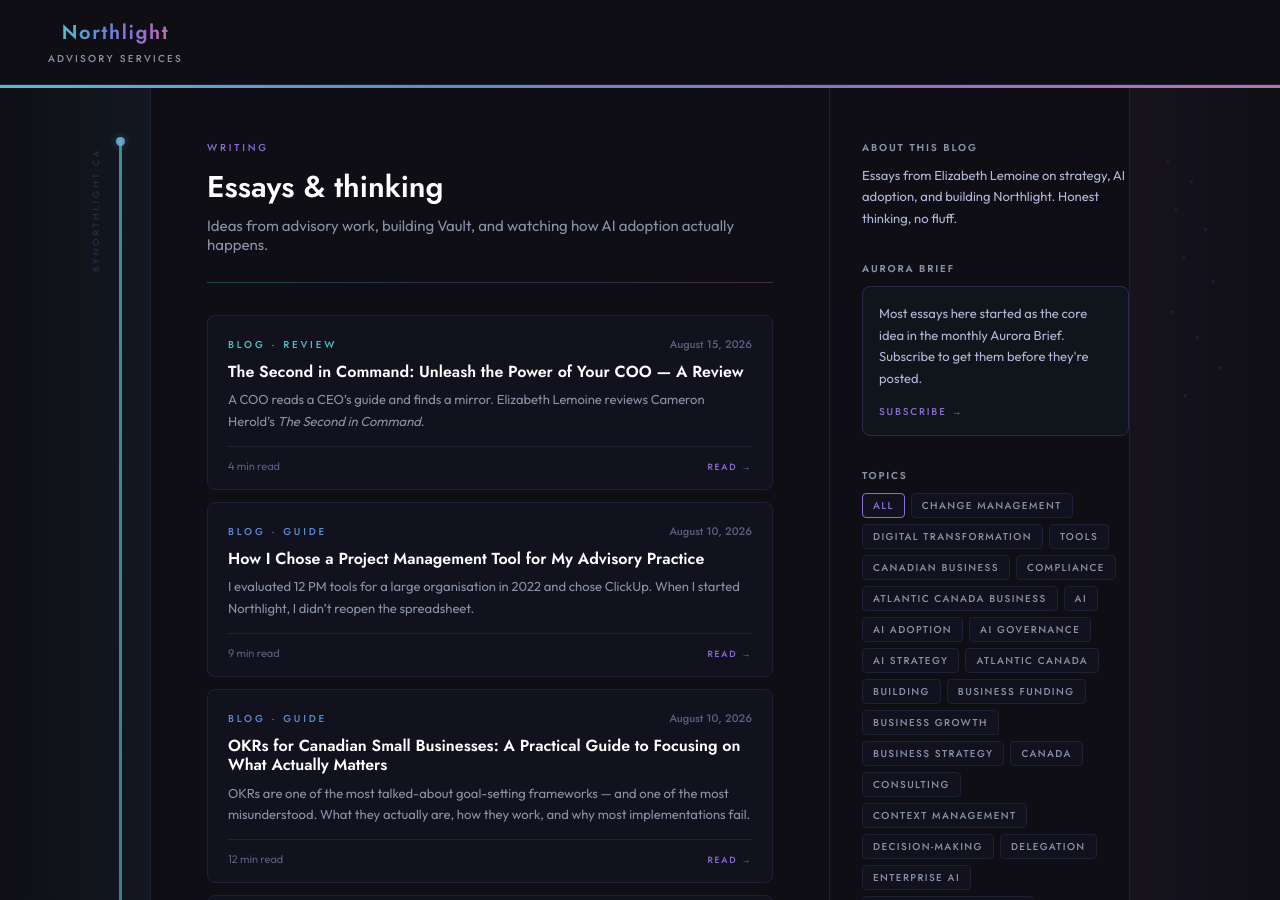
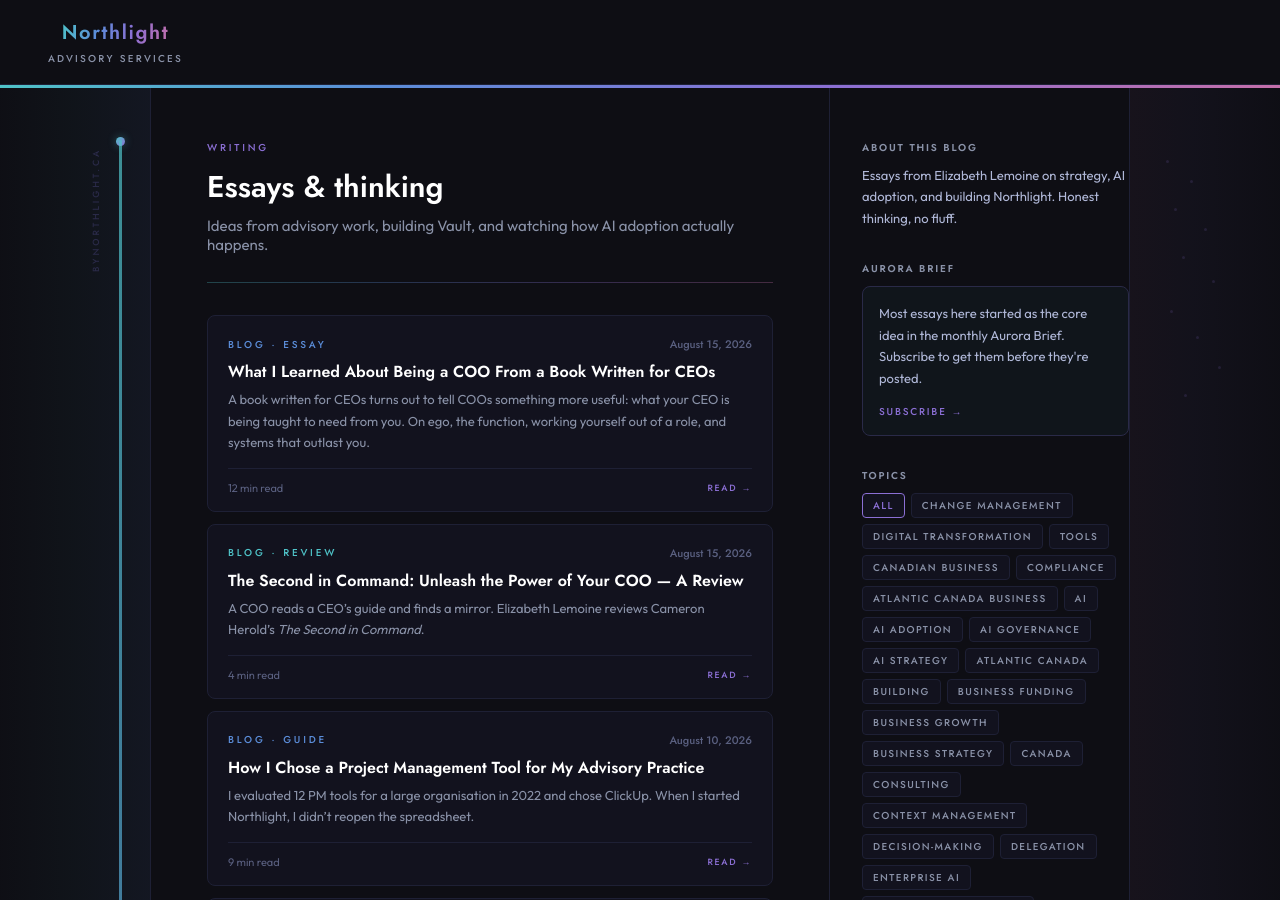
Before and after one commit to elizabethlemoine33-commits/bynorthlight-site, a Jekyll site: the page blog/index.html, which Jekyll copies as it is, in a window 1280 px wide and 900 px high. Built offline with Jekyll 4.4.1, drawn with Linux system fonts in a browser that asks for light colours.

Commit message:
Add COO essay: What I Learned About Being a COO From a Book Written for CEOs
12-minute Blog · Essay drawing on Cameron Herold's The Second in Command,
read from both chairs (COO and founder). Covers the person, the function,
the work, and where the book gets complicated. Cross-links to the standalone
review post. Blog index updated to 31 posts.

Co-Authored-By: Claude Sonnet 4.6 <noreply@anthropic.com>

```diff
--- a/blog/index.html
+++ b/blog/index.html
@@ -137,6 +137,20 @@
       <div class="aurora-divider" role="presentation"></div>
 
       <div class="post-cards" id="post-cards">
+      <article class="post-card" data-topics="leadership,operations,coo,fractionalleadership,bookreview">
+        <a href="/blog/what-i-learned-being-a-coo-from-a-ceos-book.html" class="post-card-link" aria-label="Read: What I Learned About Being a COO From a Book Written for CEOs">
+          <div class="post-card-top">
+            <span class="source-label source-essay">Blog &middot; Essay</span>
+            <time class="post-card-date" datetime="2026-08-15">August 15, 2026</time>
+          </div>
+          <h2 class="post-card-title">What I Learned About Being a COO From a Book Written for CEOs</h2>
+          <p class="post-card-excerpt">A book written for CEOs turns out to tell COOs something more useful: what your CEO is being taught to need from you. On ego, the function, working yourself out of a role, and systems that outlast you.</p>
+          <div class="post-card-footer">
+            <span class="post-card-readtime">12 min read</span>
+            <span class="post-card-cta" aria-hidden="true">Read &rarr;</span>
+          </div>
+        </a>
+      </article>
       <article class="post-card" data-topics="leadership,operations,coo,fractionalleadership,bookreview">
         <a href="/blog/review-2ic-cameron-herold.html" class="post-card-link" aria-label="Read: The Second in Command by Cameron Herold — A COO's Book Review">
           <div class="post-card-top">
@@ -649,7 +663,7 @@
         <button class="topic-pill" data-filter="bookreview">Book Review</button>
       </div>
 
-      <p class="post-count"><span id="post-count">30</span> posts &middot; Aug 2026</p>
+      <p class="post-count"><span id="post-count">31</span> posts &middot; Aug 2026</p>
     </aside>
 
     <!-- Right wing -->
```
Also changed, not shown: blog/what-i-learned-being-a-coo-from-a-ceos-book.md (added, +140 -0 lines).
